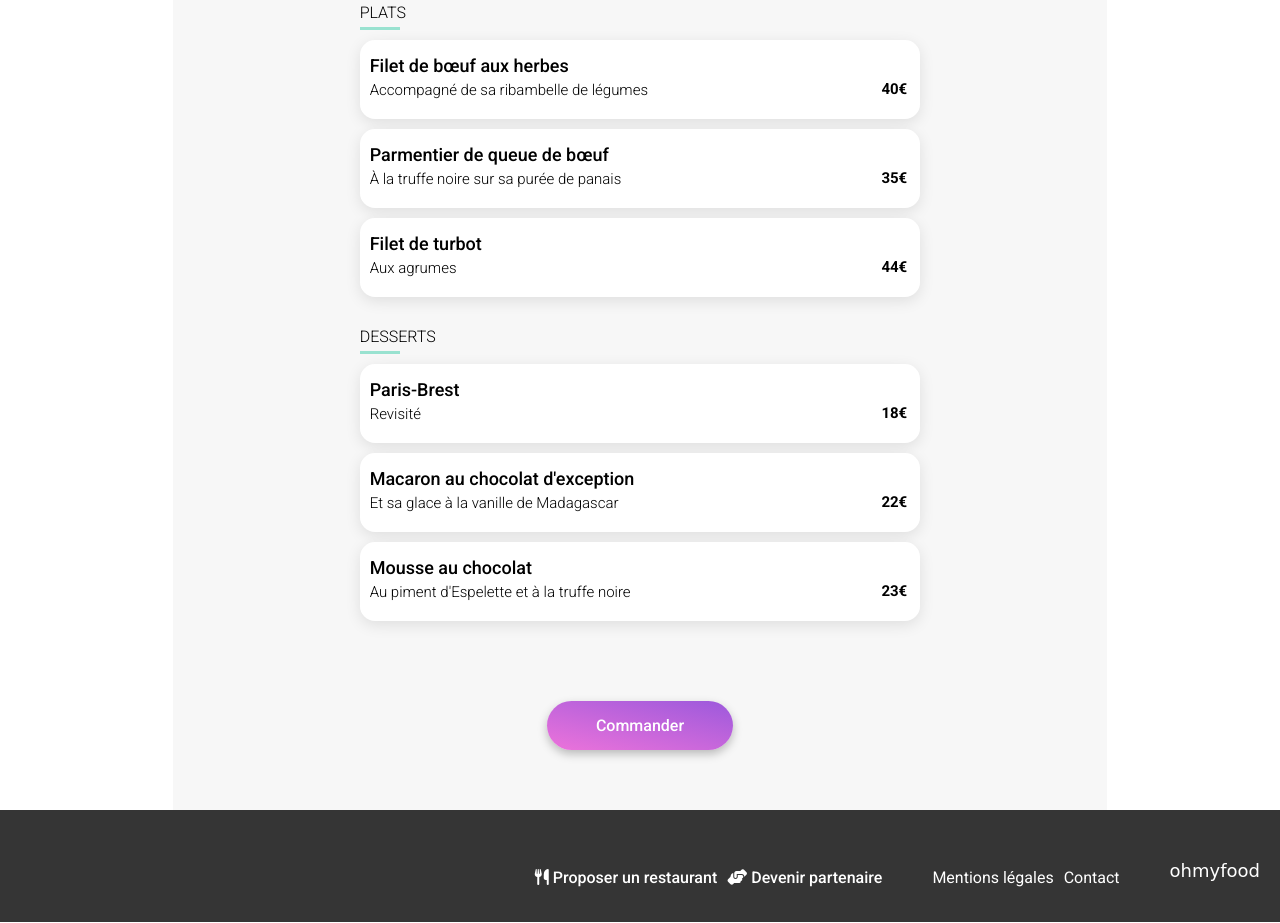
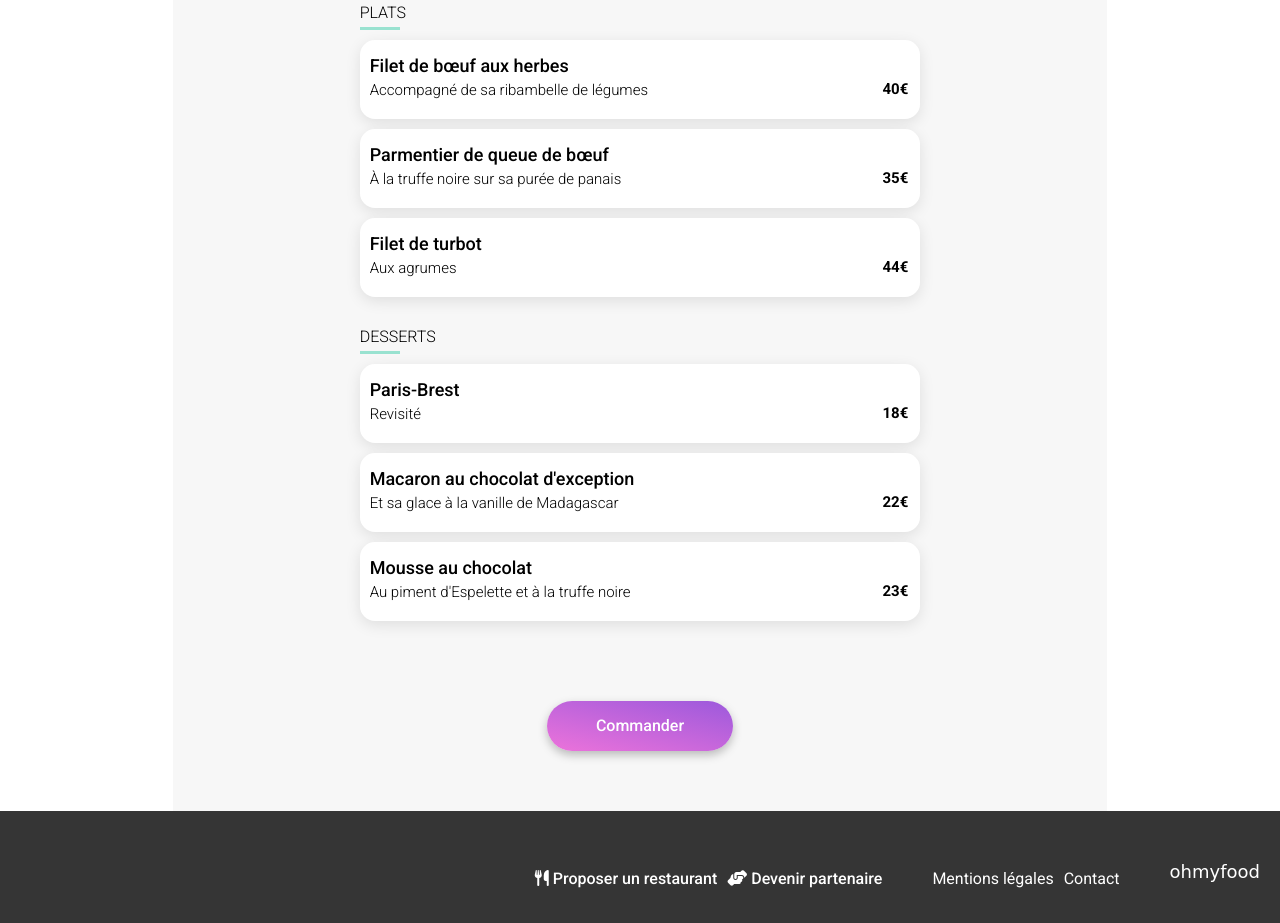
Before and after one commit to Severinecolombani/Ohmyfood_, a plain HTML site: page la-palette-du-gout.html in a window 1280 px wide. Shown: the part 500-1423 px from the top of the page. Drawn offline with Linux system fonts and the light colour scheme; a web font is replaced by a local one.

Commit message:
Modifications

```diff
--- a/la-palette-du-gout.html
+++ b/la-palette-du-gout.html
@@ -140,9 +140,9 @@
                 </article>
             </div>
         </section>
-        <button class="button-restaurant">
+        <div class="button-restaurant">
             <a href="#">Commander</a>
-        </button>
+        </div>
     </div>
 
     <footer>
--- a/sass/restaurant-style.scss
+++ b/sass/restaurant-style.scss
@@ -91,7 +91,7 @@ body {
 
         .like {
             border: none;
-            background-color: none;
+            background-color: $secondary-bg-color;
             position: relative;
             top: 40px;
             right: -40px;
@@ -211,7 +211,7 @@ body {
                 width: 20px;
                 font-weight: 700;
                 padding: 40px 35px 0 0;
-                margin-left: 10px;
+                margin-left: 20px;
                 margin-right: 10px;
             }
 
@@ -245,8 +245,12 @@ body {
         display: block;
         margin-left: auto;
         margin-right: auto;
-        border: none;
+        width: 186px;
+        height: 50px;
         margin-top: 50px;
+        display: flex;
+        flex-direction: row;
+        justify-content: center;
 
         a {
             text-decoration: none;
@@ -296,6 +300,8 @@ footer {
     }
 }
 
+
+/* RESPONSIVE */
 
 @media screen and (min-width: 1023px) {
 
--- a/sass/style.scss
+++ b/sass/style.scss
@@ -57,6 +57,9 @@ form {
 .main-section {
     background-color: $secondary-bg-color;
     padding-bottom: 30px;
+    display: flex;
+    flex-direction: column;
+    align-items: center;
 }
 h1 {
     text-align: center;
@@ -77,10 +80,11 @@ h1 {
     box-shadow: 0px 4px 10px rgba(0, 0, 0, 0.25);
     padding: 15px;
     border-radius: 25px;
-    display: block;
-    margin-left: auto;
-    margin-right: auto;
-    border: none;
+    width: 218px;
+    height: 50px;
+    display: flex;
+    flex-direction: row;
+    justify-content: center;
     a {
         text-decoration: none;
         color: $secondary-font-color;
@@ -311,7 +315,7 @@ footer {
 
 /* LOADER */
 
-.loader-section {
+.loader {
     width: 100%;
     height: 800px;
     line-height: 800px;
@@ -320,12 +324,12 @@ footer {
     background-color: $fifth-bg-color;
     animation: loader-end 1s linear 2s;
     animation-fill-mode: forwards;
-    .loader {
+    .loader-title {
         text-align: center;
         color: $secondary-font-color;
         font-family: 'Shrikhand', cursive;
         font-size: 40px;
-        animation: loader 3s ease-in-out;
+        animation: loader-title 3s ease-in-out;
 }
 }
 
@@ -339,7 +343,7 @@ footer {
     }
 }
 
-@keyframes loader {
+@keyframes loader-title {
     0% {
         transform: scale(1);
         opacity: 0.5;
@@ -353,6 +357,8 @@ footer {
         opacity: 0.5;
     }
 }
+
+/* RESPONSIVE */
 
 @media screen and (min-width: 1023px) {
 
```
Also changed, not shown: index.html (+4 -4 lines), restaurant-style.css, style.css, 2 other files.
